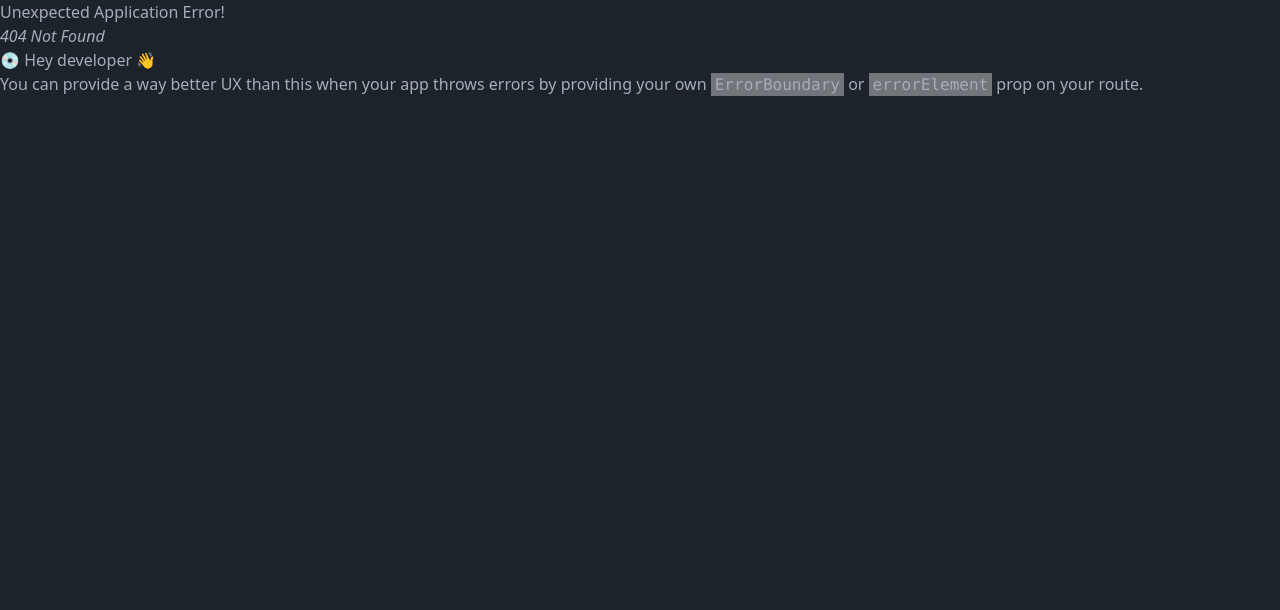
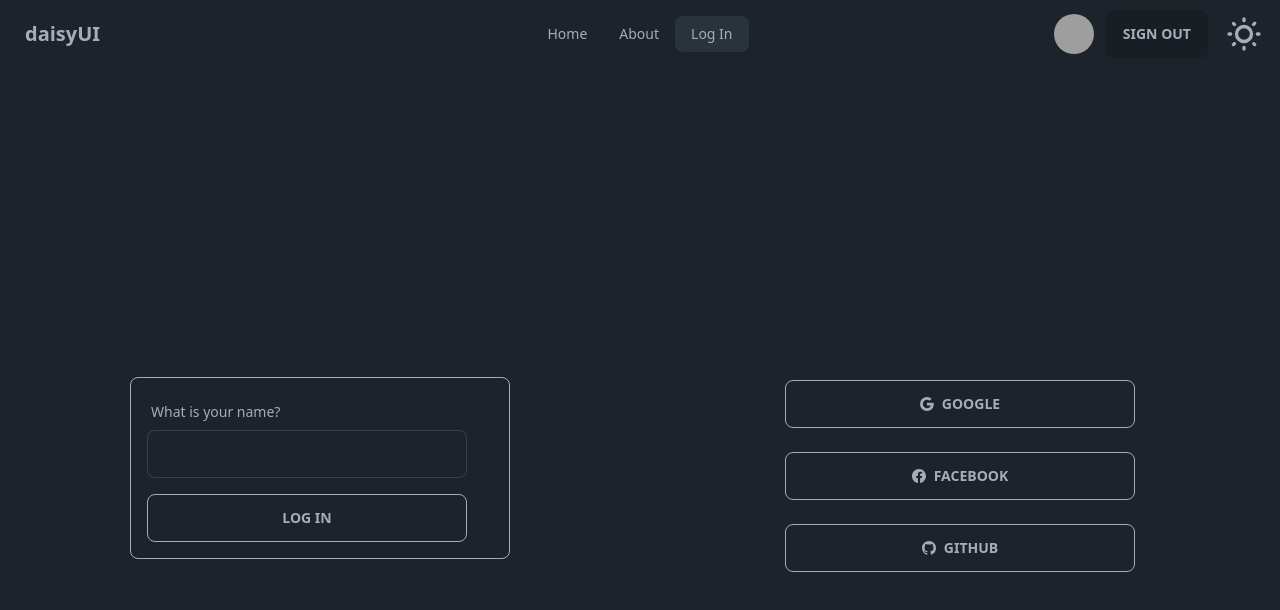
Before and after one commit to Toufiquer/grand-chef-12-client, a React (Vite) app: page /logIn in a window 1280 px wide. Before the commit this address had no page. Shown: the top 610 px of the page. Built offline with nearby package versions, Linux system fonts and the light colour scheme; grey boxes are pictures that could not be loaded.

Commit message:
init logIn with react-hook-from and react icon

```diff
--- a/package.json
+++ b/package.json
@@ -14,6 +14,8 @@
     "react": "^18.2.0",
     "react-dom": "^18.2.0",
     "react-firebase-hooks": "^5.1.1",
+    "react-hook-form": "^7.44.3",
+    "react-icons": "^4.9.0",
     "react-router-dom": "^6.12.1"
   },
   "devDependencies": {
--- a/src/components/Nav/Nav.jsx
+++ b/src/components/Nav/Nav.jsx
@@ -1,20 +1,11 @@
 import { useState } from "react";
 import ThemeToggle from "./ThemeToggle";
 import AuthToggle from "./AuthToggle";
-import { Link, NavLink } from "react-router-dom";
+import NavLinks from "./NavLinks";
 
 const Nav = () => {
   const [isLoggedIn, setIsLoggedIn] = useState(false);
-  const ulItems = (
-    <>
-      <li>
-        <NavLink to="/">Home</NavLink>
-      </li>
-      <li>
-        <NavLink to="/about">About</NavLink>
-      </li>
-    </>
-  );
+
   return (
     <div className="container mx-auto">
       <div className="navbar bg-base-100">
@@ -40,13 +31,15 @@ const Nav = () => {
               tabIndex={0}
               className="menu menu-sm dropdown-content mt-3 p-2 shadow bg-base-100 rounded-box w-52"
             >
-              {ulItems}
+              <NavLinks />
             </ul>
           </div>
           <a className="btn btn-ghost normal-case text-xl">daisyUI</a>
         </div>
         <div className="navbar-center hidden lg:flex">
-          <ul className="menu menu-horizontal px-1">{ulItems}</ul>
+          <ul className="menu menu-horizontal px-1">
+            <NavLinks />
+          </ul>
         </div>
         <div className="navbar-end">
           <AuthToggle isLoggedIn={isLoggedIn} />
--- /dev/null
+++ b/src/components/Nav/NavLinks.jsx
@@ -0,0 +1,19 @@
+import { NavLink } from "react-router-dom";
+
+const NavLinks = () => {
+  return (
+    <>
+      <li>
+        <NavLink to="/">Home</NavLink>
+      </li>
+      <li>
+        <NavLink to="/about">About</NavLink>
+      </li>
+      <li>
+        <NavLink to="/logIn">Log In</NavLink>
+      </li>
+    </>
+  );
+};
+
+export default NavLinks;
--- /dev/null
+++ b/src/components/SocialLogIn/SocialLogIn.jsx
@@ -0,0 +1,18 @@
+import { BsFacebook, BsGithub, BsGoogle } from "react-icons/bs";
+const SocialLogIn = () => {
+  return (
+    <div className="flex gap-2 flex-col">
+      <button className="btn btn-outline mt-4 w-full min-w-[350px]">
+        <BsGoogle /> Google
+      </button>
+      <button className="btn btn-outline mt-4 w-full min-w-[350px]">
+        <BsFacebook /> FaceBook
+      </button>
+      <button className="btn btn-outline mt-4 w-full min-w-[350px]">
+        <BsGithub /> GitHub
+      </button>
+    </div>
+  );
+};
+
+export default SocialLogIn;
--- /dev/null
+++ b/src/pages/LogIn/LogIn.jsx
@@ -0,0 +1,55 @@
+import DisplayCenter from "../../components/DisplayCenter/DisplayCenter";
+import SocialLogIn from "../../components/SocialLogIn/SocialLogIn";
+import { useForm } from "react-hook-form";
+const LogIn = () => {
+  const {
+    register,
+    handleSubmit,
+    formState: { errors },
+  } = useForm();
+  const onSubmit = (data) => console.log(data);
+  return (
+    <div className="container mx-auto">
+      <div className="grid grid-cols-1 md:grid-cols-2">
+        <DisplayCenter>
+          {/* Log in form */}
+          <div className="p2 border border-solid border-current min-w-[380px] rounded-lg p-4">
+            <form onSubmit={handleSubmit(onSubmit)}>
+              {/* include validation with required or other standard HTML validation rules */}
+              <div className="form-control w-full max-w-xs">
+                <label className="label">
+                  <span className="label-text">What is your name?</span>
+                </label>
+                <input
+                  {...register("exampleRequired", { required: true })}
+                  className="input input-bordered w-full max-w-xs"
+                />
+
+                {/* errors will return when field validation fails  */}
+                {errors.exampleRequired && (
+                  <label className="label">
+                    <span className="label-text-alt text-red-500">
+                      This field is required
+                    </span>
+                  </label>
+                )}
+              </div>
+
+              <input
+                type="submit"
+                className="btn btn-outline mt-4 w-full max-w-xs"
+                value="Log In"
+              />
+            </form>
+          </div>
+        </DisplayCenter>
+        <DisplayCenter>
+          {/* Social Log In */}
+          <SocialLogIn />
+        </DisplayCenter>
+      </div>
+    </div>
+  );
+};
+
+export default LogIn;
--- a/src/router/router.jsx
+++ b/src/router/router.jsx
@@ -2,6 +2,7 @@ import { createBrowserRouter } from "react-router-dom";
 import Home from "../pages/Home/Home";
 import Main from "../layout/Main/Main";
 import About from "../pages/About/About";
+import LogIn from "../pages/LogIn/LogIn";
 export const router = createBrowserRouter([
   {
     path: "/",
@@ -19,4 +20,12 @@ export const router = createBrowserRouter([
       </Main>
     ),
   },
+  {
+    path: "/logIn",
+    element: (
+      <Main>
+        <LogIn />
+      </Main>
+    ),
+  },
 ]);
```
Also changed, not shown: 1 other file (tests, documents, lock files or other folders).
